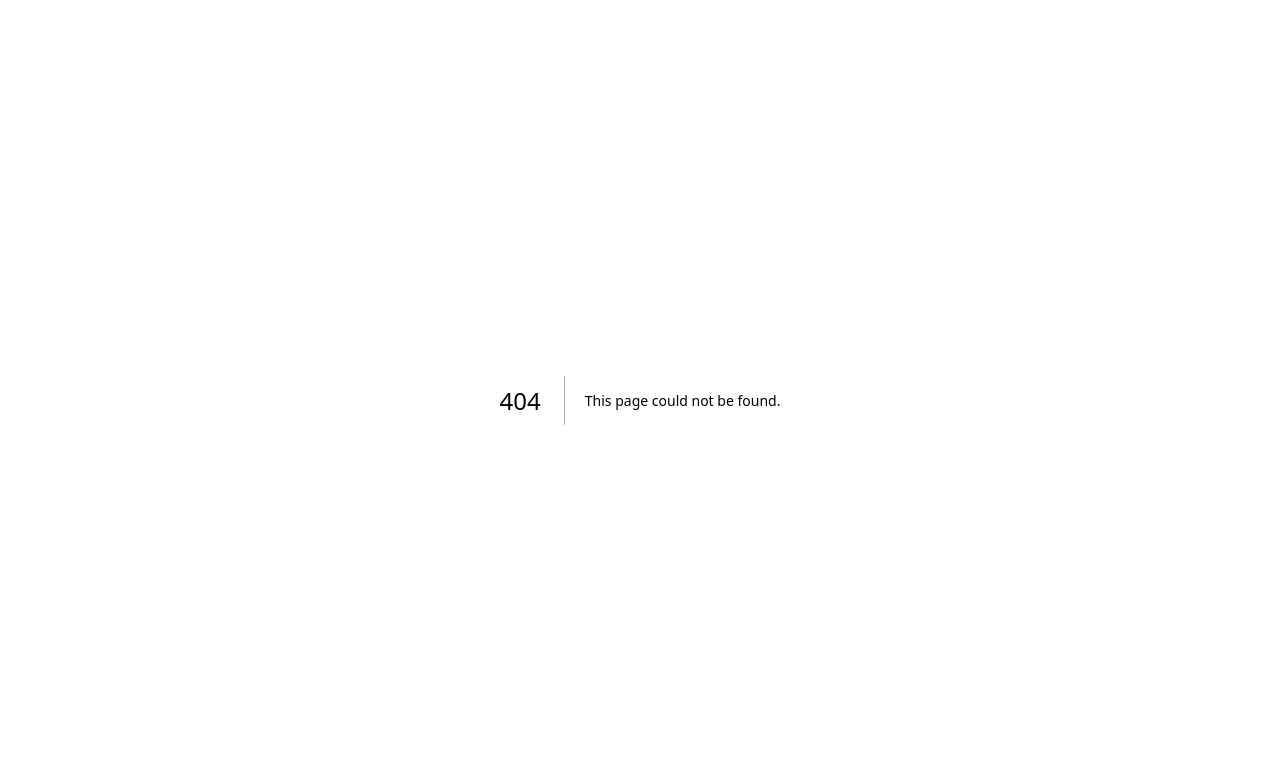
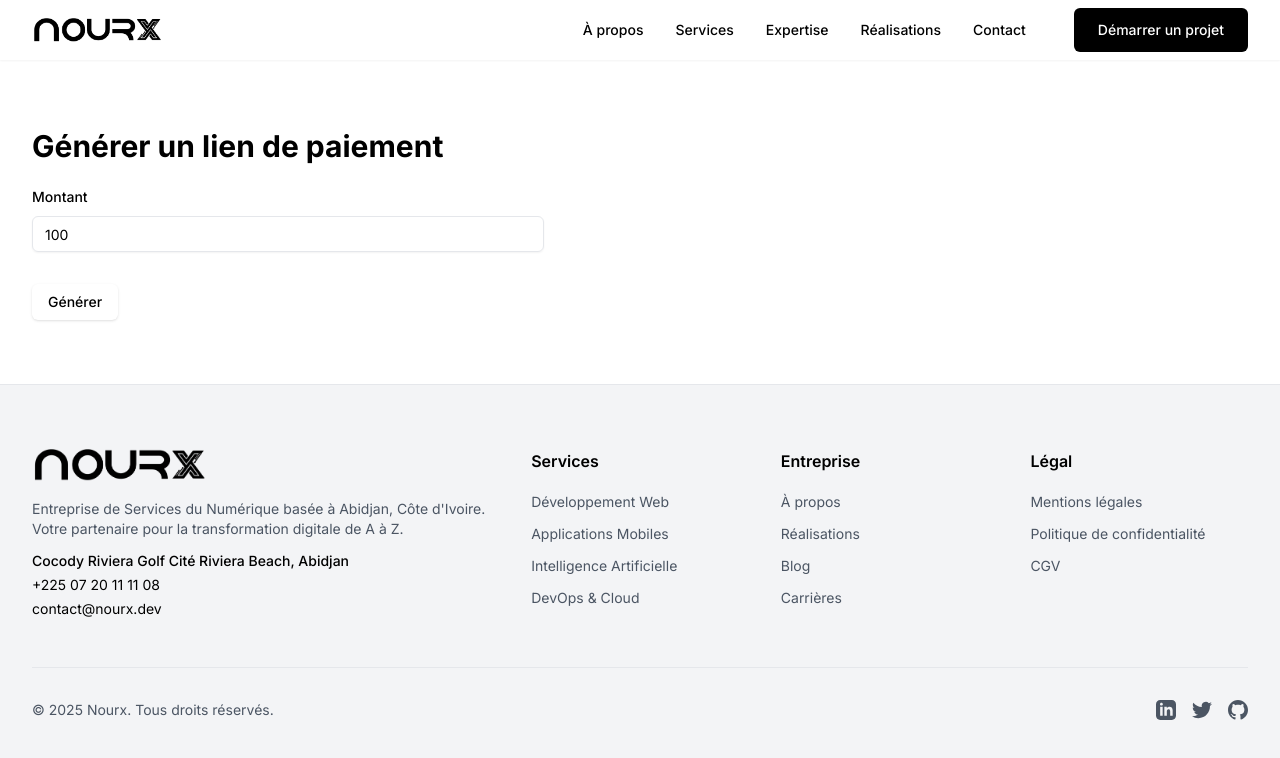
Before and after one commit to cheickh003/nourx-website, a Next.js app: page /admin/payment-link in a window 1280 px wide. Before the commit this address had no page. Shown: the top 758 px of the page. Built offline with nearby package versions, Linux system fonts and the light colour scheme.

Commit message:
fix: wrap payment page in suspense

```diff
--- /dev/null
+++ b/app/(pages)/admin/payment-link/page.tsx
@@ -0,0 +1,63 @@
+"use client";
+
+import { useState } from "react";
+import { z } from "zod";
+import { useForm } from "react-hook-form";
+import { zodResolver } from "@hookform/resolvers/zod";
+import { Button } from "@/components/ui/button";
+import {
+  Form,
+  FormField,
+  FormItem,
+  FormLabel,
+  FormControl,
+  FormMessage,
+} from "@/components/ui/form";
+import { Input } from "@/components/ui/input";
+
+const formSchema = z.object({
+  amount: z.coerce.number().min(1, { message: "Le montant doit être d'au moins 1" }),
+});
+
+export default function PaymentLinkGenerator() {
+  const [link, setLink] = useState<string | null>(null);
+  const form = useForm<z.infer<typeof formSchema>>({
+    resolver: zodResolver(formSchema),
+    defaultValues: { amount: 100 },
+  });
+
+  function onSubmit(values: z.infer<typeof formSchema>) {
+    const generatedLink = `${window.location.origin}/payment?amount=${values.amount}`;
+    setLink(generatedLink);
+  }
+
+  return (
+    <div className="container mx-auto pt-24 sm:pt-32 pb-16">
+      <h1 className="text-3xl font-bold mb-5">Générer un lien de paiement</h1>
+      <Form {...form}>
+        <form onSubmit={form.handleSubmit(onSubmit)} className="space-y-8 max-w-lg">
+          <FormField
+            control={form.control}
+            name="amount"
+            render={({ field }) => (
+              <FormItem>
+                <FormLabel>Montant</FormLabel>
+                <FormControl>
+                  <Input type="number" placeholder="Entrez le montant" {...field} />
+                </FormControl>
+                <FormMessage />
+              </FormItem>
+            )}
+          />
+          <Button type="submit">Générer</Button>
+        </form>
+      </Form>
+      {link && (
+        <div className="mt-4 break-all">
+          <p className="font-medium">Lien généré :</p>
+          <a href={link} className="text-blue-500 underline">{link}</a>
+        </div>
+      )}
+    </div>
+  );
+}
--- a/app/(pages)/payment/page.tsx
+++ b/app/(pages)/payment/page.tsx
@@ -22,7 +22,8 @@ import {
 } from "@/components/ui/select";
 import { westAfricaCountries as countries } from "@/lib/west-africa-countries";
 import { useToast } from "@/hooks/use-toast";
-import { useState } from "react";
+import { Suspense, useState } from "react";
+import { useSearchParams } from "next/navigation";
 
 const formSchema = z.object({
   amount: z.coerce.number().min(1, { message: "Le montant doit être d'au moins 1" }),
@@ -38,14 +39,16 @@ const formSchema = z.object({
 });
 
 
-const PaymentPage = () => {
+function PaymentPageContent() {
   const { toast } = useToast();
   const [isLoading, setIsLoading] = useState(false);
+  const searchParams = useSearchParams();
+  const amountParam = searchParams.get("amount");
 
   const form = useForm<z.infer<typeof formSchema>>({
     resolver: zodResolver(formSchema),
     defaultValues: {
-      amount: 100,
+      amount: amountParam ? Number(amountParam) : 100,
       customer_name: "",
       customer_surname: "",
       customer_email: "",
@@ -124,7 +127,12 @@ const PaymentPage = () => {
               <FormItem>
                 <FormLabel>Montant</FormLabel>
                 <FormControl>
-                  <Input type="number" placeholder="Entrez le montant" {...field} />
+                  <Input
+                    type="number"
+                    placeholder="Entrez le montant"
+                    readOnly={!!amountParam}
+                    {...field}
+                  />
                 </FormControl>
                 <FormMessage />
               </FormItem>
@@ -270,4 +278,10 @@ const PaymentPage = () => {
   );
 };
 
-export default PaymentPage;
+export default function PaymentPage() {
+  return (
+    <Suspense>
+      <PaymentPageContent />
+    </Suspense>
+  );
+}
```
